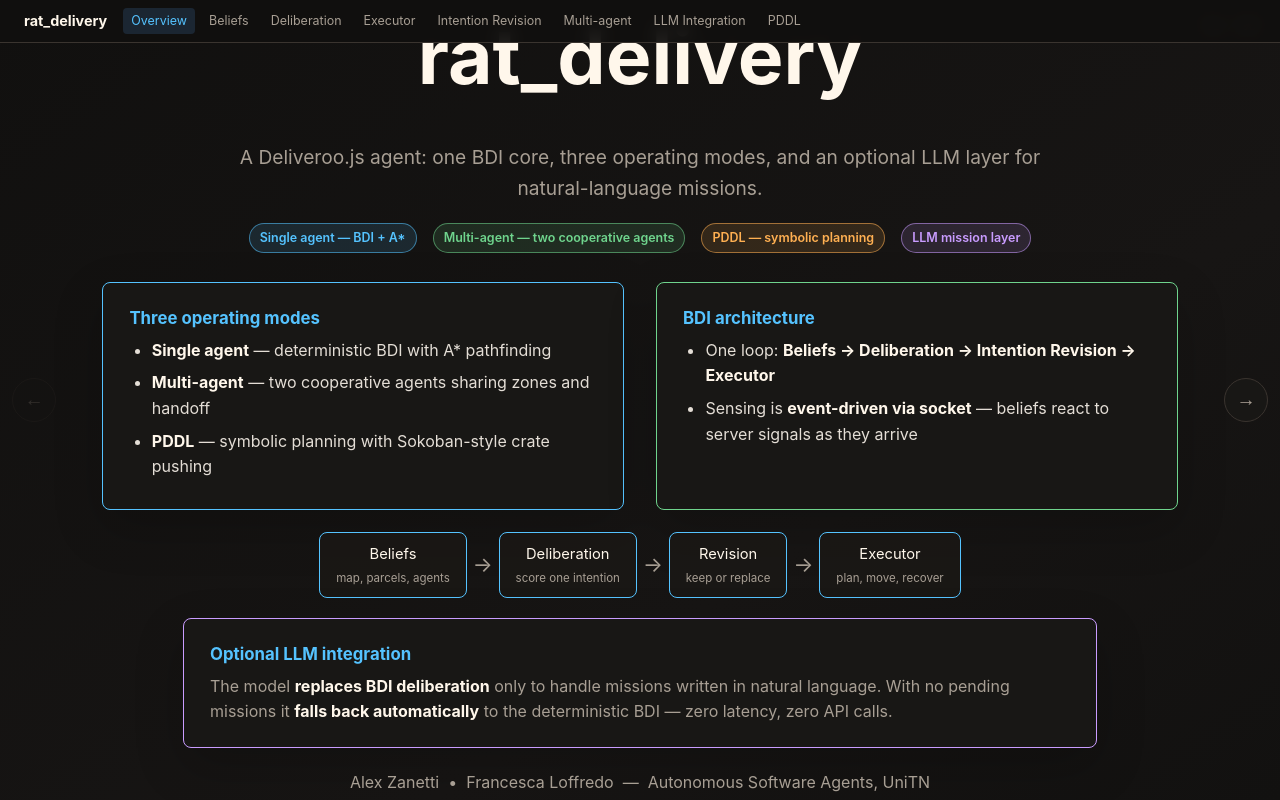
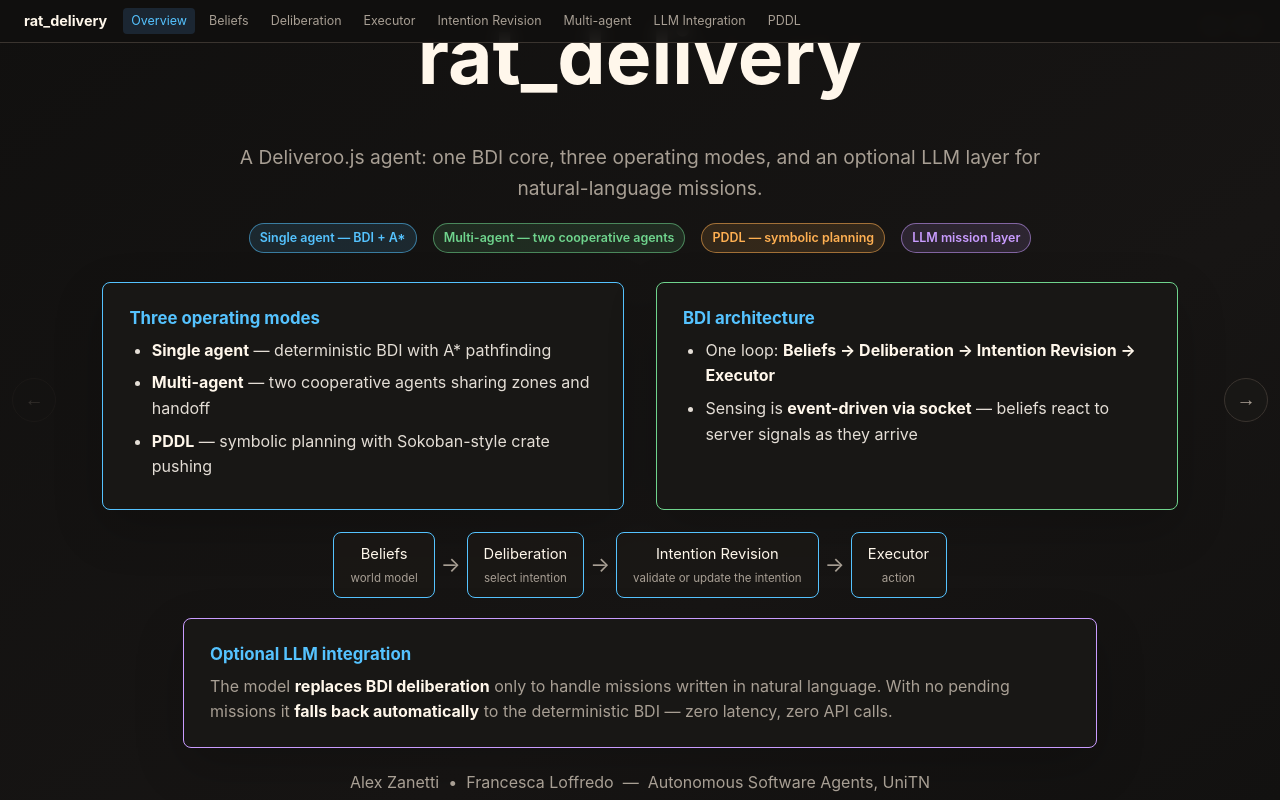
Before and after one commit to cl3t4p/rat_delivery, a Svelte app in the folder presentation/: page / in a window 1280 px wide. Built offline with nearby package versions, Linux system fonts and the light colour scheme.

Commit message:
Overview slide

```diff
--- a/presentation/src/slides/Overview.svelte
+++ b/presentation/src/slides/Overview.svelte
@@ -31,13 +31,13 @@
 </div>
 
 <div class="flow" style="margin-top: 22px;">
-  <div class="flow-box blue">Beliefs<small>map, parcels, agents</small></div>
+  <div class="flow-box blue">Beliefs<small>world model</small></div>
   <span class="flow-arrow">&#8594;</span>
-  <div class="flow-box blue">Deliberation<small>score one intention</small></div>
+  <div class="flow-box blue">Deliberation<small>select intention</small></div>
   <span class="flow-arrow">&#8594;</span>
-  <div class="flow-box blue">Revision<small>keep or replace</small></div>
+  <div class="flow-box blue">Intention Revision<small>validate or update the intention</small></div>
   <span class="flow-arrow">&#8594;</span>
-  <div class="flow-box blue">Executor<small>plan, move, recover</small></div>
+  <div class="flow-box blue">Executor<small>action</small></div>
 </div>
 
 <div class="card purple-border" style="max-width: 920px; margin-top: 20px;">
```
